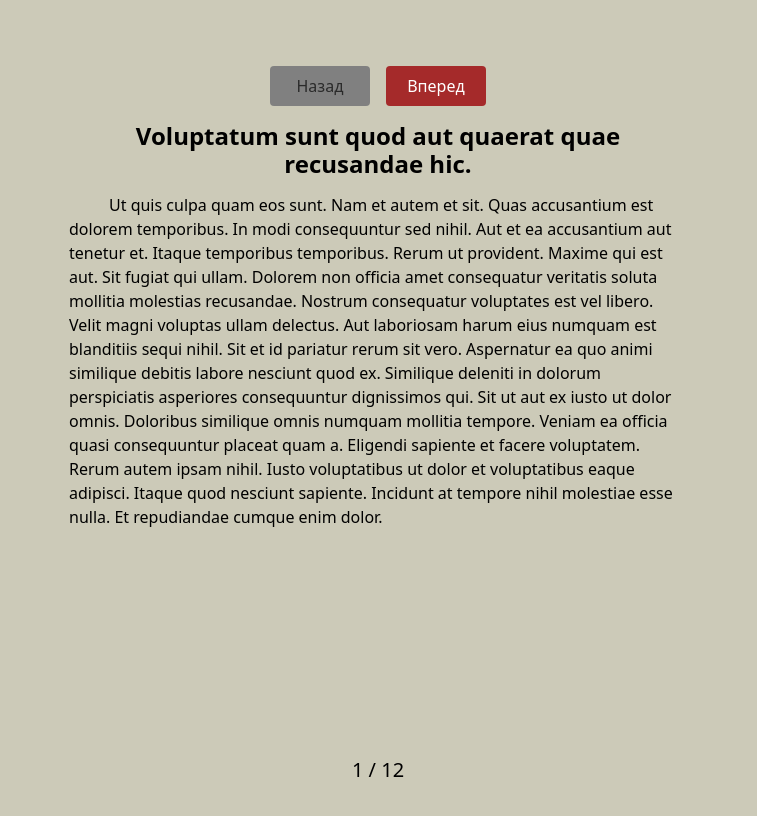
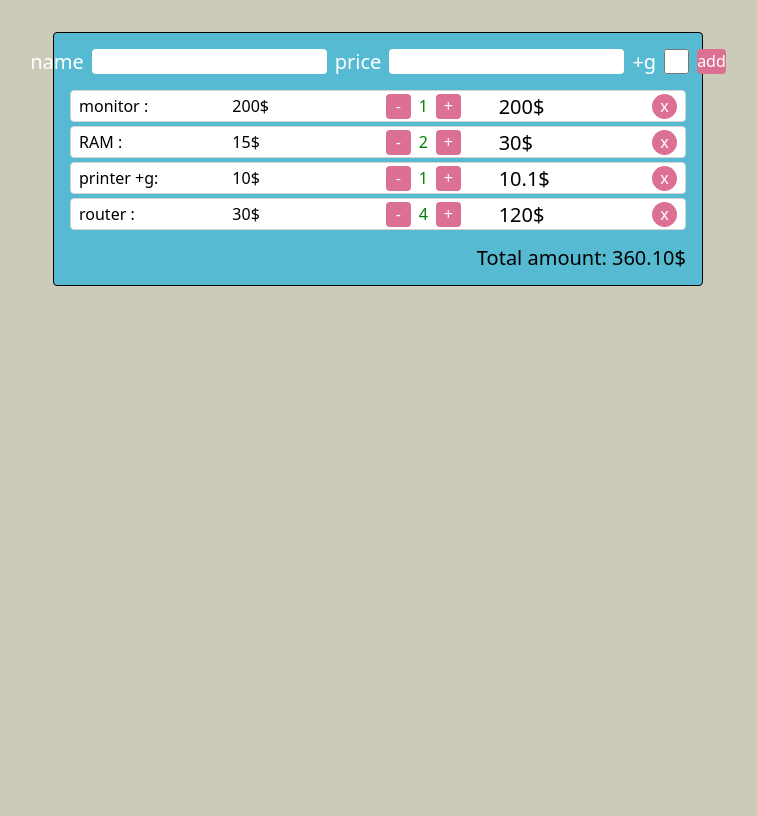
Before and after one commit to YoungSandw1ch/react-training, a React (Create React App) app: page / in a window 1280 px wide. Shown: the top 816 px of the page, without its empty margins (262-1019 px from the left). Built offline with nearby package versions, Linux system fonts and the light colour scheme.

Commit message:
fix total amount in card to Fixed 2

```diff
--- a/src/Components/Cart/CartListItem/CartListItem.jsx
+++ b/src/Components/Cart/CartListItem/CartListItem.jsx
@@ -5,9 +5,10 @@ import { Counter } from '../Counter';
 
 export const CartListItem = ({ item, onCountChange, onRemoveItem }) => {
   const { price, count, name, id, guarantee } = item;
-  const amount = ((guarantee ? price * 0.01 + price : price) * count).toFixed(
+  const amount = +((guarantee ? price * 0.01 + price : price) * count).toFixed(
     1
   );
+  console.log(amount);
   const removeItem = () => onRemoveItem(id);
 
   return (
--- a/src/Components/Cart/TotalAmount/TotalAmount.jsx
+++ b/src/Components/Cart/TotalAmount/TotalAmount.jsx
@@ -3,13 +3,14 @@ import { Box } from 'Components/Common';
 export const TotalAmount = ({ items }) => {
   const amount = items.reduce(
     (acc, { guarantee, price, count }) =>
-      acc + (guarantee ? price * 0.01 + price : price) * count,
+      acc + +((guarantee ? price * 0.01 + price : price) * count).toFixed(1),
     0
   );
+  const fixedAmount = amount.toFixed(2);
 
   return (
     <Box as="p" fontSize="xm" pl={5} color="black" textAlign="end">
-      Total amount: {amount}$
+      Total amount: {fixedAmount}$
     </Box>
   );
 };
--- a/src/index.js
+++ b/src/index.js
@@ -2,10 +2,10 @@ import React from 'react';
 import ReactDOM from 'react-dom/client';
 import './index.css';
 import 'modern-normalize/modern-normalize.css';
-// import { App } from './Components/App';
+import { App } from './Components/App';
 // import { App } from './Components/State/App';
 // import { App } from './Components/Todos/App/App';
-import { App } from './Components/Reader/App';
+// import { App } from './Components/Reader/App';
 import { ThemeProvider } from 'styled-components';
 import { theme } from './constants/thema';
 
```
